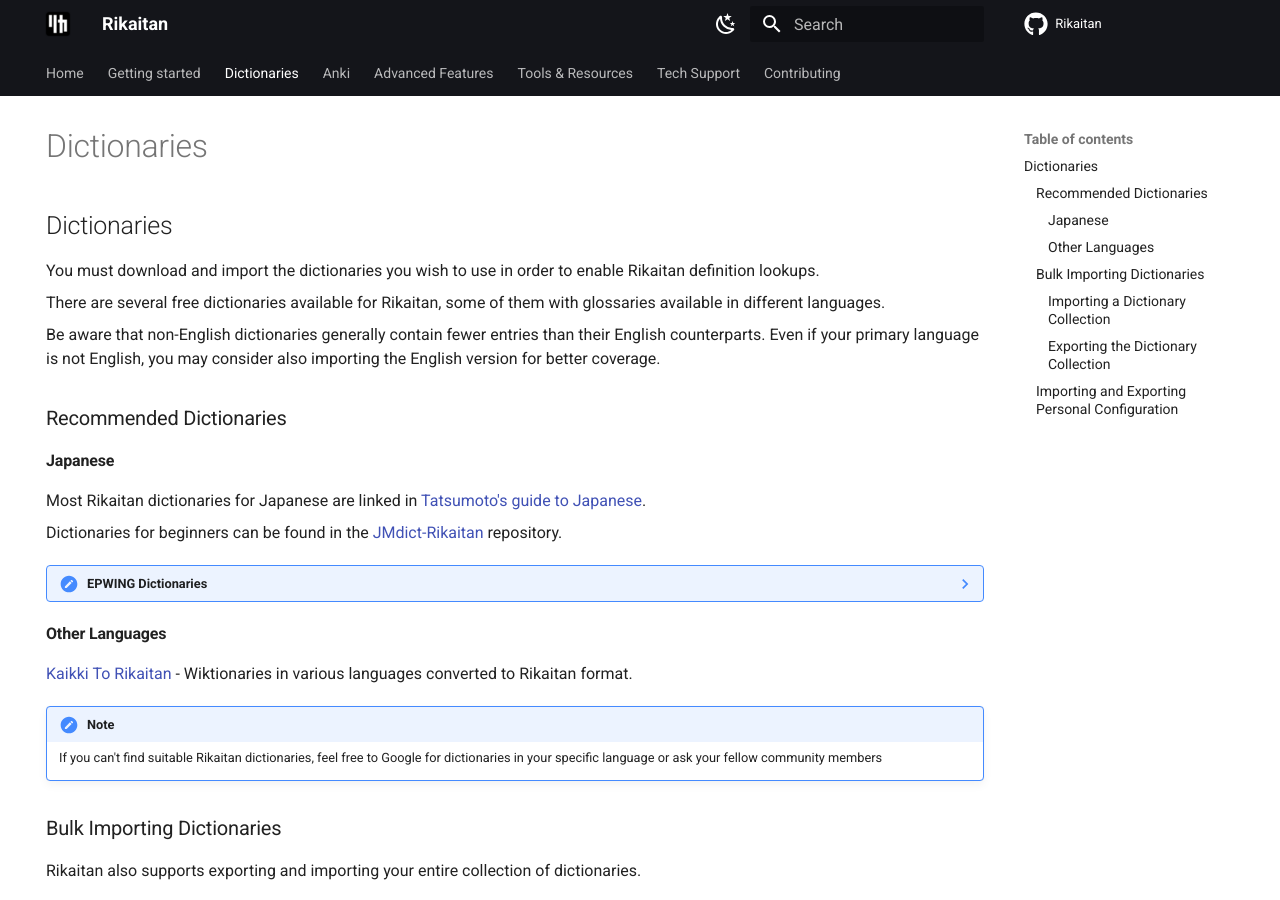
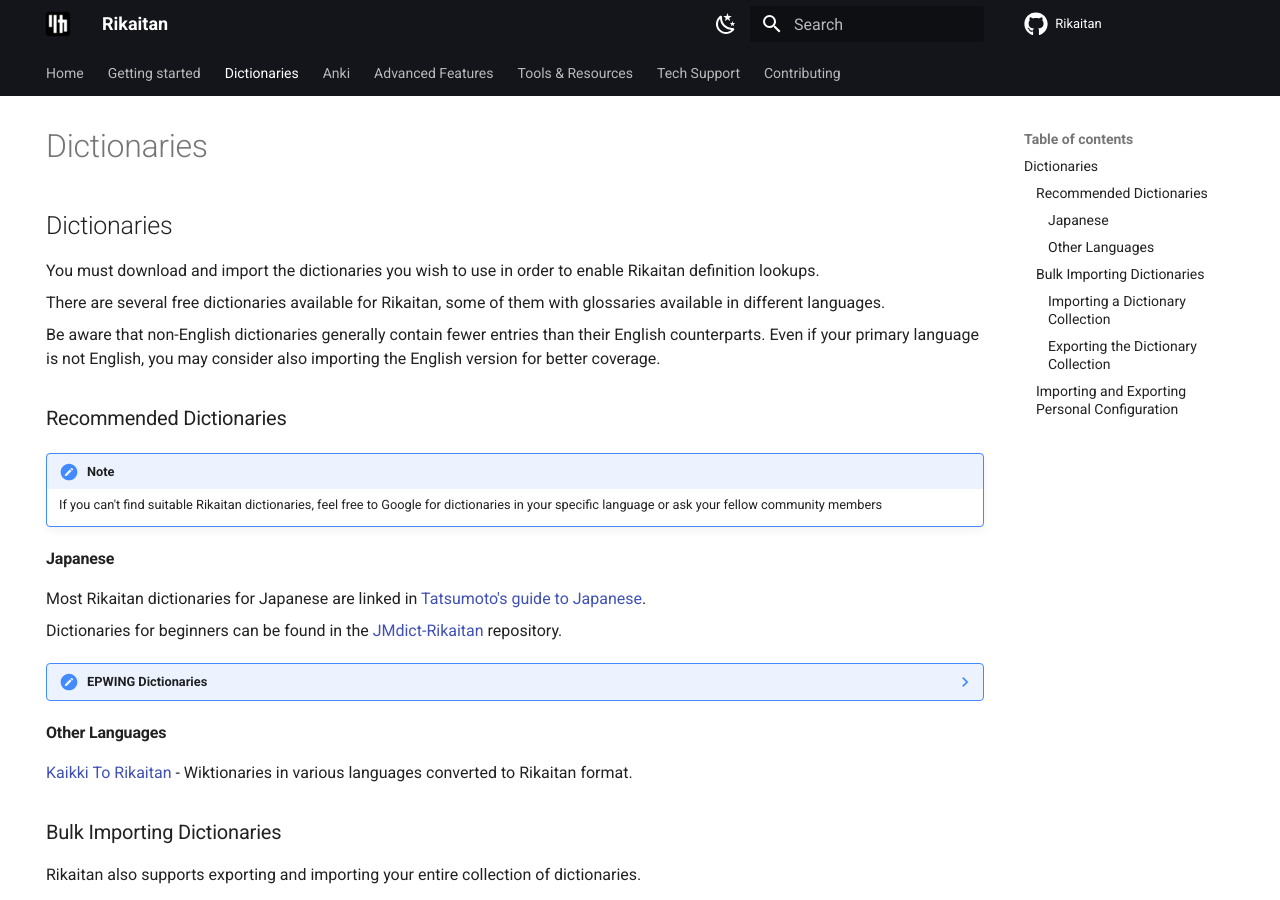
Before and after one commit to rikaitan/rikaitan.github.io, an MkDocs documentation site: the page built from docs/dictionaries.md, in a window 1280 px wide and 900 px high. Built offline with MkDocs 1.6.1 and Material for MkDocs 9.7.7, drawn with Linux system fonts in a browser that asks for light colours; comment, search, counter and statistics services are not loaded; part of the change alters nothing that is shown.

```diff
--- a/docs/dictionaries.md
+++ b/docs/dictionaries.md
@@ -14,6 +14,10 @@ There are several free dictionaries available for Rikaitan, some of them with gl
 Be aware that non-English dictionaries generally contain fewer entries than their English counterparts. Even if your primary language is not English, you may consider also importing the English version for better coverage.
 
 ### Recommended Dictionaries
+
+!!! note
+
+    If you can't find suitable Rikaitan dictionaries, feel free to Google for dictionaries in your specific language or ask your fellow community members
 
 #### Japanese
 
@@ -32,10 +36,6 @@ Dictionaries for beginners can be found in the
 #### Other Languages
 
 [Kaikki To Rikaitan](https://github.com/Ajatt-Tools/kaikki-to-rikaitan/blob/master/downloads.md) - Wiktionaries in various languages converted to Rikaitan format.
-
-!!! note
-
-    If you can't find suitable Rikaitan dictionaries, feel free to Google for dictionaries in your specific language or ask your fellow community members
 
 ### Bulk Importing Dictionaries
 
```
